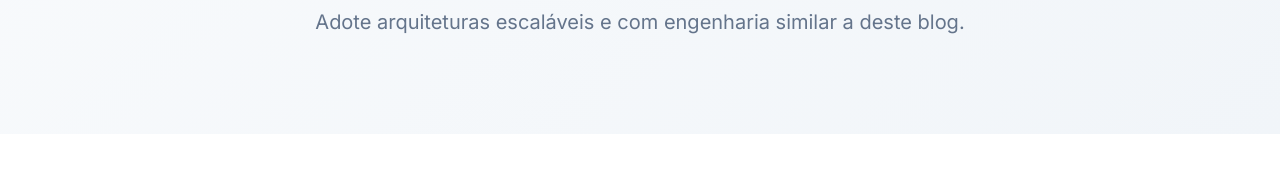
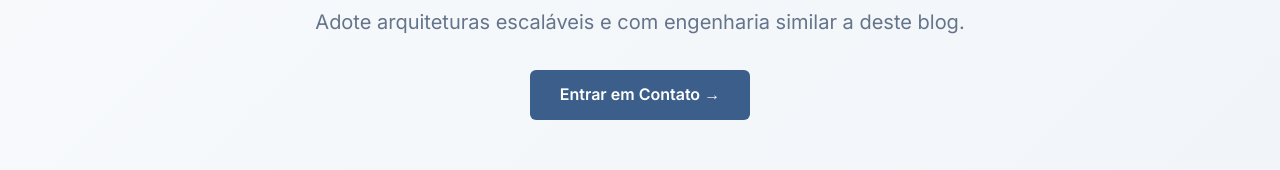
Before and after one commit to marcelo-jgoncalves/marcelo-goncalves-blog, a Next.js app in the folder frontend/: page /servicos in a window 1280 px wide. Shown: the part 269-439 px from the top of the page. Built offline with nearby package versions, Linux system fonts and the light colour scheme; no server answers.

Commit message:
feat(servicos): botão entrar em contato no hero

```diff
--- a/frontend/app/servicos/page.tsx
+++ b/frontend/app/servicos/page.tsx
@@ -71,6 +71,12 @@ export default function ServicosPage() {
         <p className="hero-subtitle">
           Adote arquiteturas escaláveis e com engenharia similar a deste blog.
         </p>
+        <a
+          href="mailto:marcelo.mjgoncalves@gmail.com?subject=Consultoria%20AWS"
+          className="btn"
+        >
+          Entrar em Contato →
+        </a>
       </PageHero>
 
       {/* 2. Serviços 1–4 */}
```
